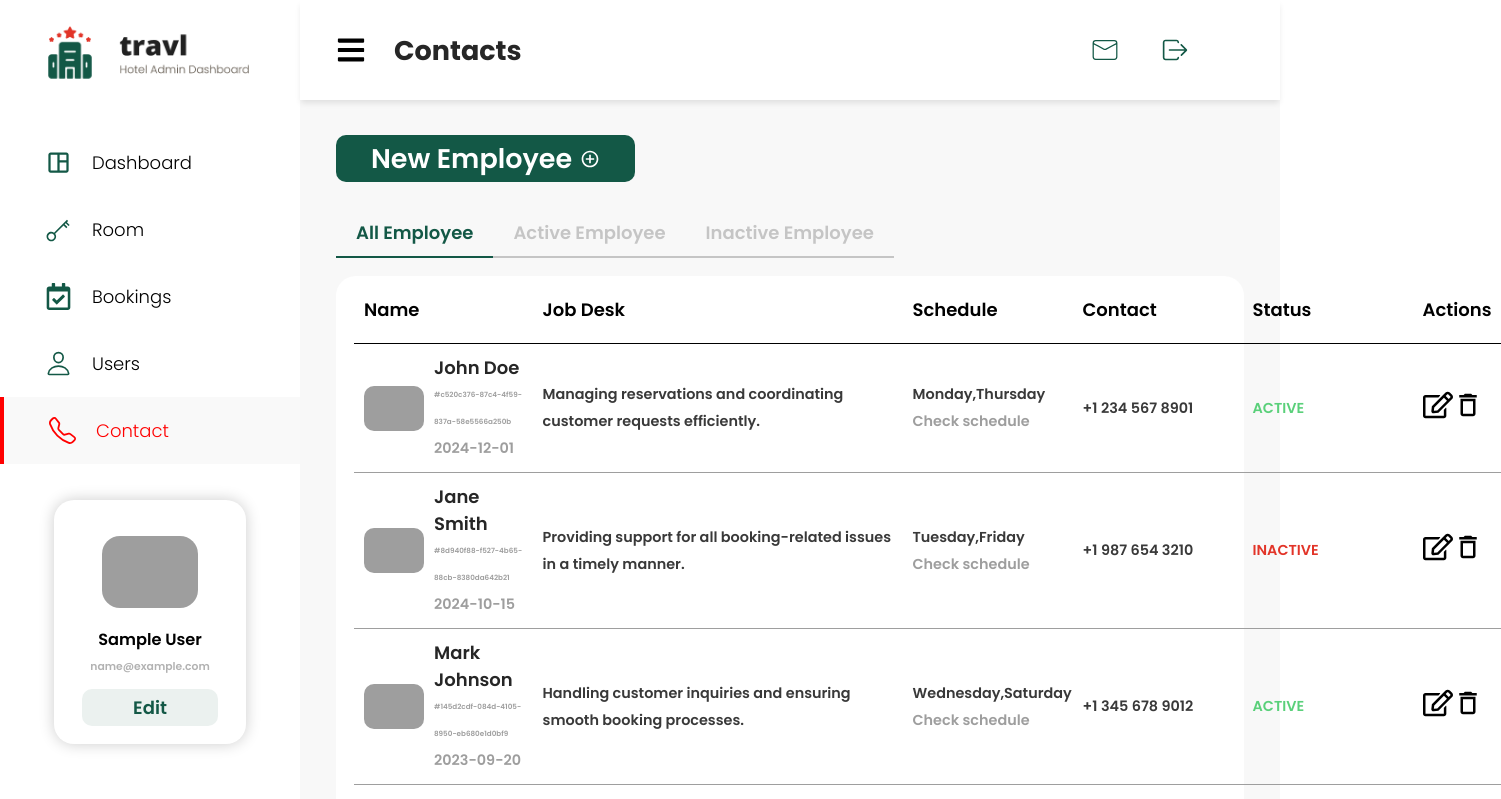
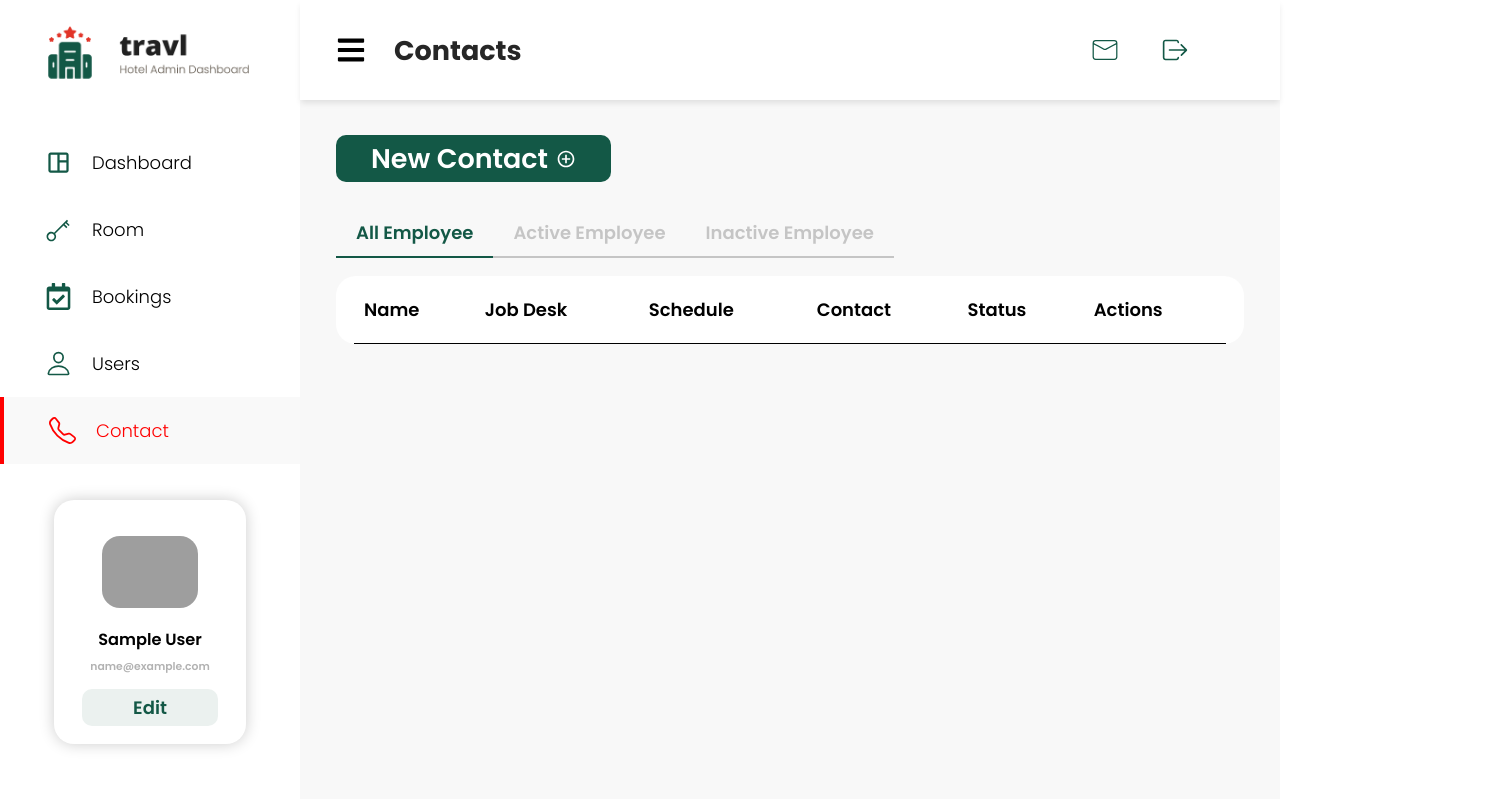
Before and after one commit to danipoav/Dashboard-Hotel, a React (Vite) app: page /home/contacts in a window 1280 px wide. Shown: the top 799 px of the page, 1501 px wide, since content can reach past the window. Built offline with nearby package versions, Linux system fonts and the light colour scheme; sample sign-in values are in the browser's storage; grey boxes are pictures that could not be loaded; a web font is replaced by a local one.

Commit message:
Creating generic components to redistribute code

```diff
--- a/src/components/Dashboard/Contact/Contact.jsx
+++ b/src/components/Dashboard/Contact/Contact.jsx
@@ -6,6 +6,8 @@ import { unFetchContact, fetchContacts, deleteContact, fetchContact } from '../.
 import { useDispatch } from 'react-redux';
 import { FaRegEdit } from "react-icons/fa";
 import { useEffect } from 'react';
+import GenericPage from '../Generic/GenericPage';
+import TableComponent from '../Generic/TableComponent';
 
 
 export default function Contact() {
@@ -33,6 +35,21 @@ export default function Contact() {
         navigate(`show/${contact.id}`, { state: { contact } })
     }
 
+    const filters = [
+        { name: 'All Employee', active: true },
+        { name: 'Active Employee', active: false },
+        { name: 'Inactive Employee', active: false },
+    ];
+
+    const titles = [
+        { name: 'Name' },
+        { name: 'Job Desk' },
+        { name: 'Schedule' },
+        { name: 'Contact' },
+        { name: 'Status' },
+        { name: 'Actions' },
+    ]
+
 
 
 
@@ -40,58 +57,61 @@ export default function Contact() {
         <>
             <Outlet />
             {location.pathname === '/home/contacts' && (
-                <Container>
-                    <ButtonCreate onClick={handleCreate}>
-                        New Employee <MdAddCircleOutline size={20} />
-                    </ButtonCreate>
-                    <Ul>
-                        <Li active>All Employee</Li>
-                        <Li>Active Employee</Li>
-                        <Li>Inactive Employee</Li>
-                    </Ul>
-                    <Content>
-                        <table style={{ borderCollapse: 'collapse', width: '100%' }}>
-                            <thead>
-                                <tr>
-                                    <Th>Name</Th>
-                                    <Th>Job Desk</Th>
-                                    <Th>Schedule</Th>
-                                    <Th>Contact</Th>
-                                    <Th>Status</Th>
-                                    <Th>Actions</Th>
-                                </tr>
-                            </thead>
-                            <tbody>
-                                {contacts.map((contact) => (
-                                    <Tr key={contact.id}>
-                                        <Td>
-                                            <div onClick={() => handleShow(contact)} style={{ display: 'flex', gap: '10px', alignItems: 'center', cursor: 'pointer' }}>
-                                                <img src={contact.photo} alt={`Guest ${contact.name}`} style={{ width: '60px', borderRadius: '10px' }} />
-                                                <div style={{ textAlign: 'left' }}>
-                                                    <Name>{contact.name}</Name>
-                                                    <ID style={{ fontSize: '0.4em' }}>#{contact.id}</ID>
-                                                    <ID>{contact.join_date}</ID>
-                                                </div>
-                                            </div>
-                                        </Td>
-                                        <Td><Text style={{ width: '350px' }}>{contact.job_desc}</Text></Td>
-                                        <Td>
-                                            <Text >{contact.days[0]},{contact.days[1]}</Text>
-                                            <ID>Check schedule</ID>
-                                        </Td>
-                                        <Td><Text>{contact.phone}</Text></Td>
-                                        <Td><TextStatus status={contact.status} style={{ textTransform: 'uppercase' }}>{contact.status}</TextStatus></Td>
-                                        <Td>
-                                            <FaRegEdit size={30} cursor={'pointer'} onClick={() => handleEdit(contact)} />
-                                            <MdDeleteOutline size={30} style={{ cursor: 'pointer' }} onClick={() => dispatch(deleteContact(contact.id))}
-                                            />
-                                        </Td>
-                                    </Tr>
-                                ))}
-                            </tbody>
-                        </table>
-                    </Content>
-                </Container>
+                // <Container>
+                //     <ButtonCreate onClick={handleCreate}>
+                //         New Employee <MdAddCircleOutline size={20} />
+                //     </ButtonCreate>
+                //     <Ul>
+                //         <Li active>All Employee</Li>
+                //         <Li>Active Employee</Li>
+                //         <Li>Inactive Employee</Li>
+                //     </Ul>
+                //     <Content>
+                //         <table style={{ borderCollapse: 'collapse', width: '100%' }}>
+                //             <thead>
+                //                 <tr>
+                //                     <Th>Name</Th>
+                //                     <Th>Job Desk</Th>
+                //                     <Th>Schedule</Th>
+                //                     <Th>Contact</Th>
+                //                     <Th>Status</Th>
+                //                     <Th>Actions</Th>
+                //                 </tr>
+                //             </thead>
+                //             <tbody>
+                //                 {contacts.map((contact) => (
+                //                     <Tr key={contact.id}>
+                //                         <Td>
+                //                             <div onClick={() => handleShow(contact)} style={{ display: 'flex', gap: '10px', alignItems: 'center', cursor: 'pointer' }}>
+                //                                 <img src={contact.photo} alt={`Guest ${contact.name}`} style={{ width: '60px', borderRadius: '10px' }} />
+                //                                 <div style={{ textAlign: 'left' }}>
+                //                                     <Name>{contact.name}</Name>
+                //                                     <ID style={{ fontSize: '0.4em' }}>#{contact.id}</ID>
+                //                                     <ID>{contact.join_date}</ID>
+                //                                 </div>
+                //                             </div>
+                //                         </Td>
+                //                         <Td><Text style={{ width: '350px' }}>{contact.job_desc}</Text></Td>
+                //                         <Td>
+                //                             <Text >{contact.days[0]},{contact.days[1]}</Text>
+                //                             <ID>Check schedule</ID>
+                //                         </Td>
+                //                         <Td><Text>{contact.phone}</Text></Td>
+                //                         <Td><TextStatus status={contact.status} style={{ textTransform: 'uppercase' }}>{contact.status}</TextStatus></Td>
+                //                         <Td>
+                //                             <FaRegEdit size={30} cursor={'pointer'} onClick={() => handleEdit(contact)} />
+                //                             <MdDeleteOutline size={30} style={{ cursor: 'pointer' }} onClick={() => dispatch(deleteContact(contact.id))}
+                //                             />
+                //                         </Td>
+                //                     </Tr>
+                //                 ))}
+                //             </tbody>
+                //         </table>
+                //     </Content>
+                // </Container>
+                <GenericPage title='Contact' onCreate={handleCreate} filters={filters}>
+                    <TableComponent titles={titles} />
+                </GenericPage>
             )}
         </>
     );
--- /dev/null
+++ b/src/components/Dashboard/Generic/GenericPage.jsx
@@ -0,0 +1,22 @@
+import { MdAddCircleOutline } from "react-icons/md";
+import { Container, Content, ContainerName, Name, ID, Text, ButtonNotes, ButtonRefund, ButtonCreate, Th, Tr, Td, Ul, Li, TextStatus } from '../Contact/Contact.styles';
+
+export default function GenericPage({ title, onCreate, filters, children }) {
+    return (
+        <Container>
+            <ButtonCreate onClick={onCreate}>
+                New {title} <MdAddCircleOutline size={20} />
+            </ButtonCreate>
+            <Ul>
+                {filters.map((filter, index) =>
+                    <Li key={index} active={filter.active}>
+                        {filter.name}
+                    </Li>
+                )}
+            </Ul>
+            <Content>
+                {children}
+            </Content>
+        </Container>
+    )
+}
--- /dev/null
+++ b/src/components/Dashboard/Generic/TableComponent.jsx
@@ -0,0 +1,20 @@
+import React from 'react'
+import { Container, Content, ContainerName, Name, ID, Text, ButtonNotes, ButtonRefund, ButtonCreate, Th, Tr, Td, Ul, Li, TextStatus } from '../Contact/Contact.styles';
+
+export default function TableComponent({ titles }) {
+    return (
+        <>
+            <table style={{ borderCollapse: 'collapse', width: '100%' }}>
+                <thead>
+                    <tr>
+                        {titles.map((title, index) =>
+                            <Th Key={index}>
+                                {title.name}
+                            </Th>
+                        )}
+                    </tr>
+                </thead>
+            </table>
+        </>
+    )
+}
--- a/src/components/Dashboard/TopBar/TopBar.jsx
+++ b/src/components/Dashboard/TopBar/TopBar.jsx
@@ -31,7 +31,6 @@ export default function TopBar() {
         }
 
     }
-    console.log(location.pathname)
     return (
         <NotificationBar>
             <LeftSection>
```
